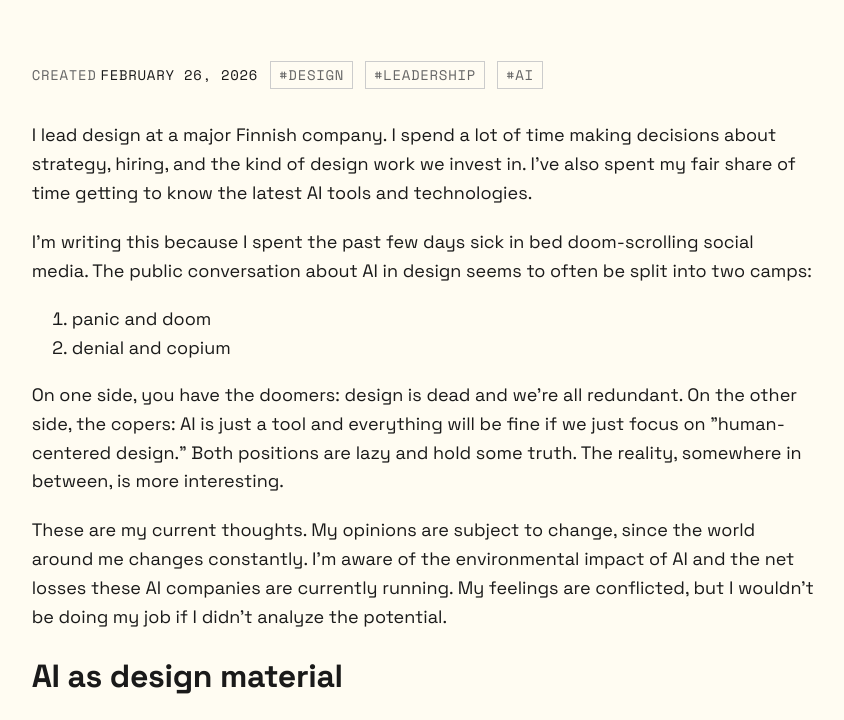
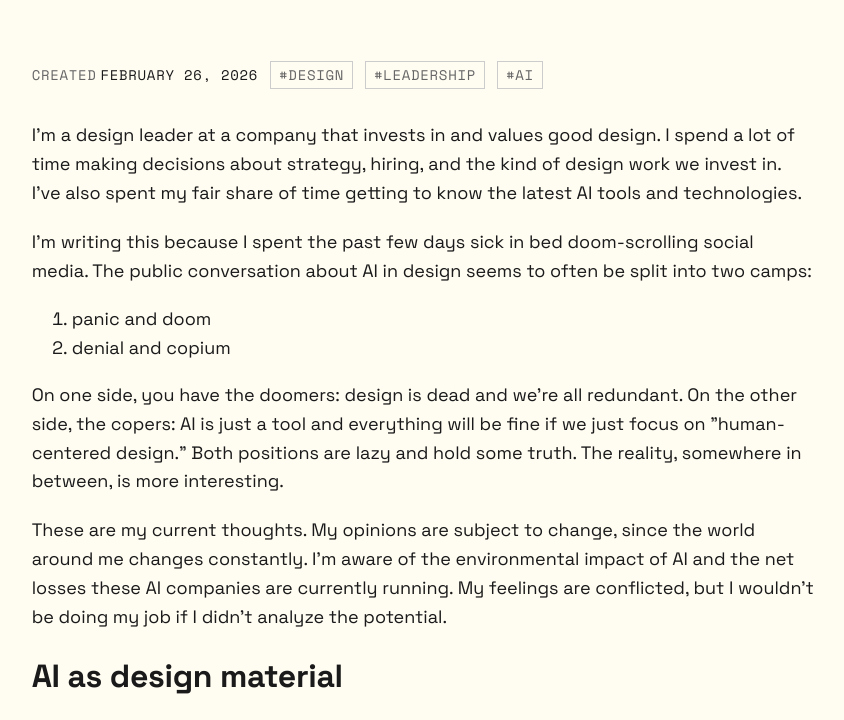
Before and after one commit to luntta/luntta.github.io, an Eleventy site: page src/notes/design-after-the-ai-panic.md in a window 1280 px wide. Shown: the part 63-783 px from the top of the page, without its empty margins (217-1061 px from the left). Built offline with nearby package versions, Linux system fonts and the light colour scheme; Eleventy itself is replaced by a stand-in of ours; files that its build step writes are made by us from their sources.

Commit message:
Update design-after-the-ai-panic.md

```diff
--- a/src/notes/design-after-the-ai-panic.md
+++ b/src/notes/design-after-the-ai-panic.md
@@ -9,7 +9,7 @@ categories:
   - AI
 ---
 
-I lead design at a major Finnish company. I spend a lot of time making decisions about strategy, hiring, and the kind of design work we invest in. I've also spent my fair share of time getting to know the latest AI tools and technologies.
+I'm a design leader at a company that invests in and values good design. I spend a lot of time making decisions about strategy, hiring, and the kind of design work we invest in. I've also spent my fair share of time getting to know the latest AI tools and technologies.
 
 I'm writing this because I spent the past few days sick in bed doom-scrolling social media. The public conversation about AI in design seems to often be split into two camps:
 
```
